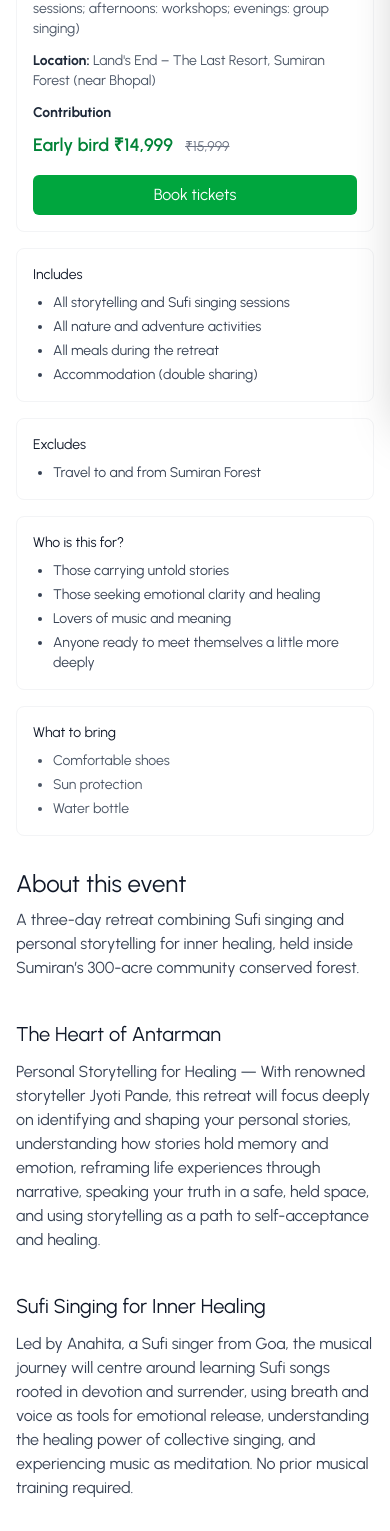
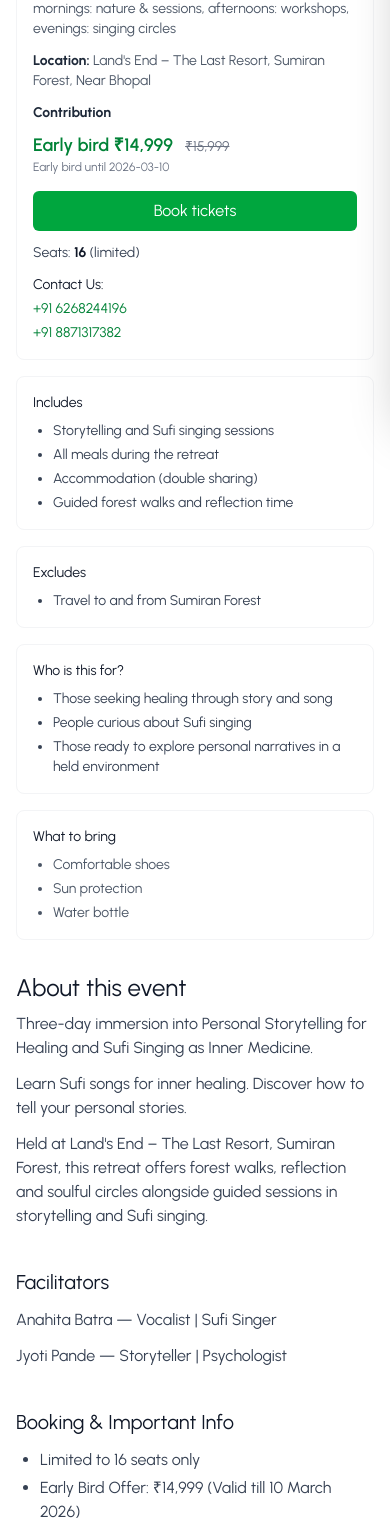
Before and after one commit to enoughio/LendsEndResot, a Next.js app: page /events/antarman-2026 in a window 390 px wide. Shown: the part 430-1961 px from the top of the page. Built offline with nearby package versions, Linux system fonts and the light colour scheme.

Commit message:
update : updated layout and content of event page

```diff
--- a/src/app/events/[slug]/page.tsx
+++ b/src/app/events/[slug]/page.tsx
@@ -38,7 +38,15 @@ export default async function EventDetails({ params }: { params: Promise<{ slug:
         <article className="lg:col-span-2 space-y-6 order-last lg:order-first">
           <div className="text-gray-700">
             <h2 className="text-gray-900 text-2xl">About this event</h2>
-            <p className="mt-2">{event.shortDescription}</p>
+            {event.description ? (
+              <div className="mt-2 space-y-3 text-gray-700">
+                {event.description.split(/\n\n+/).map((p, i) => (
+                  <p key={i}>{p}</p>
+                ))}
+              </div>
+            ) : (
+              <p className="mt-2">{event.shortDescription}</p>
+            )}
           </div>
 
           {/* Structured sections from event data (matches PDF layout) */}
@@ -105,8 +113,31 @@ export default async function EventDetails({ params }: { params: Promise<{ slug:
               )}
             </div>
 
-            <div className="mt-4">
-              <a id="book" href="#" className="block w-full text-center bg-green-600 hover:bg-green-700 text-white px-4 py-2 rounded-md">Book tickets</a>
+            <div className="mt-4 space-y-3">
+              <a
+                id="book"
+                href={event.registrationLink ?? '#'}
+                target={event.registrationLink ? "_blank" : undefined}
+                rel={event.registrationLink ? "noopener noreferrer" : undefined}
+                className="block w-full text-center bg-green-600 hover:bg-green-700 text-white px-4 py-2 rounded-md"
+              >
+                {event.registrationLink ? 'Book tickets' : 'Book tickets'}
+              </a>
+
+              {event.seats ? (
+                <div className="text-sm text-gray-700">Seats: <strong className="text-gray-900">{event.seats}</strong> (limited)</div>
+              ) : null}
+
+              {event.contact && event.contact.length > 0 ? (
+                <div className="text-sm text-gray-700">
+                  <div className="text-gray-900 font-medium">Contact Us:</div>
+                  <div className="mt-1 space-y-1">
+                    {event.contact.map((c) => (
+                      <div key={c}><a href={`tel:${c.replace(/\s+/g, '')}`} className="text-green-700">{c}</a></div>
+                    ))}
+                  </div>
+                </div>
+              ) : null}
             </div>
           </div>
 
--- a/src/app/events/page.tsx
+++ b/src/app/events/page.tsx
@@ -68,6 +68,9 @@ export default function EventsPage() {
               price={e.price}
               earlyPrice={e.earlyPrice}
               regularPrice={e.regularPrice}
+              registrationLink={e.registrationLink}
+              seats={e.seats}
+              earlyBirdDeadline={e.earlyBirdDeadline}
               href={`/events/${e.slug}`}
             />
           ))}
--- a/src/components/events/EventCard.tsx
+++ b/src/components/events/EventCard.tsx
@@ -13,6 +13,9 @@ type EventCardProps = {
   earlyPrice?: string;
   regularPrice?: string;
   href?: string;
+  registrationLink?: string;
+  seats?: number;
+  earlyBirdDeadline?: string;
 };
 
 const formatDate = (iso: string) => {
@@ -30,18 +33,20 @@ export default function EventCard({
   shortDescription,
   startDate,
   endDate,
-  time,
   location,
   price,
   earlyPrice,
   regularPrice,
   href = "#",
+  registrationLink,
+  seats,
+  earlyBirdDeadline,
 }: EventCardProps) {
   const isMulti = !!endDate && endDate !== startDate;
 
   return (
     <article className="flex flex-col md:flex-row bg-white border border-green-300 rounded-2xl hover:shadow-gray-600 overflow-hidden shadow-sm hover:shadow-lg">
-      <div className="relative w-full md:w-[40%] h-48 md:h-auto flex-shrink-0 rounded-2xl">
+      <div className="relative w-full md:w-[40%] h-96 md:h-auto flex-shrink-0 rounded-2xl">
         <Image
           src={image}
           alt={title}
@@ -61,9 +66,9 @@ export default function EventCard({
               <strong className="text-gray-800">Date:</strong>{" "}
               {formatDate(startDate)}{isMulti ? ` — ${formatDate(endDate as string)}` : ""}
             </div>
-            <div>
+            {/* <div>
               <strong className="text-gray-800">Timing:</strong>{" "}{time}{isMulti ? " (Daily)" : ""}
-            </div>
+            </div> */}
             <div>
               <strong className="text-gray-800">Location:</strong>{" "}{location}
             </div>
@@ -80,13 +85,35 @@ export default function EventCard({
                 )}
               </div>
             ) : null}
+            {seats ? (
+              <div>
+                <strong className="text-gray-800">Seats:</strong> {seats} (limited)
+              </div>
+            ) : null}
+            {earlyBirdDeadline ? (
+              <div>
+                <span className="inline-block bg-yellow-100 text-yellow-800 px-2 py-0.5 rounded-full text-xs">Early-bird valid till {earlyBirdDeadline}</span>
+              </div>
+            ) : null}
           </div>
         </div>
 
         <div className="mt-4 md:mt-6 flex items-center justify-between">
-          <Link href={href} className="inline-block bg-green-600 hover:bg-green-700 text-white px-4 py-2 rounded-2xl text-sm">
-            View details
-          </Link>
+          <div className="flex items-center gap-3">
+            <Link href={href} className="inline-block bg-green-600 hover:bg-green-700 text-white px-4 py-2 rounded-2xl text-sm">
+              View details
+            </Link>
+            {registrationLink ? (
+              <a
+                href={registrationLink}
+                target="_blank"
+                rel="noopener noreferrer"
+                className="inline-block bg-white border border-green-600 text-green-600 px-4 py-2 rounded-2xl text-sm hover:bg-green-50"
+              >
+                Register
+              </a>
+            ) : null}
+          </div>
           <div className="text-xs text-gray-500">Free cancellation</div>
         </div>
       </div>
--- a/src/data/events.ts
+++ b/src/data/events.ts
@@ -13,6 +13,9 @@ export type Event = {
   earlyPrice?: string;
   regularPrice?: string;
   earlyBirdDeadline?: string;
+  seats?: number;
+  registrationLink?: string;
+  contact?: string[];
   includes?: string[];
   excludes?: string[];
   whoFor?: string[];
@@ -51,69 +54,57 @@ export const events: Event[] = [
   {
     id: "3",
     slug: "antarman-2026",
-    title: "Antarman — A Sufi Singing & Personal Storytelling Retreat",
+    title: "ANTARMAN — A Storytelling and Sufi Singing Retreat",
     shortDescription:
-      "A three-day retreat combining Sufi singing and personal storytelling for inner healing, held inside Sumiran’s 300-acre community conserved forest.",
+      "Three-day immersion into personal storytelling for healing and Sufi singing as inner medicine — 20–22 March 2026, Sumiran Forest (near Bhopal).",
     description:
-      `Antarman means the inner self. This retreat is an invitation to meet it — gently, honestly, courageously.
+      `Three-day immersion into Personal Storytelling for Healing and Sufi Singing as Inner Medicine.
 
-For three days, inside a 300-acre community conserved forest, you will enter a space where music becomes medicine and stories become healing. This is not about performance. This is about truth.
+Learn Sufi songs for inner healing.
+Discover how to tell your personal stories.
 
-The Heart of Antarman — Personal Storytelling for Healing
-With renowned storyteller Jyoti Pande, this retreat will focus deeply on identifying and shaping your personal stories, understanding how stories hold memory and emotion, reframing life experiences through narrative, speaking your truth in a safe, held space, and using storytelling as a path to self-acceptance and healing.
-
-Sufi Singing for Inner Healing
-Led by Anahita, a Sufi singer from Goa, the musical journey will centre around learning Sufi songs rooted in devotion and surrender, using breath and voice as tools for emotional release, understanding the healing power of collective singing, and experiencing music as meditation. No prior musical training required.
-
-Held inside Sumiran’s forest, participants will also experience guided forest walks, kayaking in the 60-acre lake, a natural mud bath, archery sessions, silent reflection time, and evenings under open skies. Accommodation (double sharing) and all meals are included.
+Held at Land's End – The Last Resort, Sumiran Forest, this retreat offers forest walks, reflection and soulful circles alongside guided sessions in storytelling and Sufi singing.
 `,
-    images: [
-      "https://images.unsplash.com/photo-1501785888041-af3ef285b470?auto=format&fit=crop&w=1600&q=80",
-      "https://images.unsplash.com/photo-1519681393784-d120267933ba?auto=format&fit=crop&w=1600&q=80",
-      "https://images.unsplash.com/photo-1492684223066-81342ee5ff30?auto=format&fit=crop&w=1600&q=80",
-    ],
+    images: ["/events/antarman.jpeg"],
     startDate: "2026-03-20",
     endDate: "2026-03-22",
-    time: "See daily schedule (mornings: walks & sessions; afternoons: workshops; evenings: group singing)",
-    location: "Land's End – The Last Resort, Sumiran Forest (near Bhopal)",
-    price: "Early Bird ₹14,999 | Regular ₹15,999 (per person, double sharing)",
+    time: "Full-day retreat program across three days; mornings: nature & sessions, afternoons: workshops, evenings: singing circles",
+    location: "Land's End – The Last Resort, Sumiran Forest, Near Bhopal",
+    price: "Early Bird: ₹14,999 (valid till 10 March 2026) • Regular: ₹15,999",
     earlyPrice: "₹14,999",
     regularPrice: "₹15,999",
+    earlyBirdDeadline: "2026-03-10",
+    seats: 16,
+    registrationLink: "https://rzp.io/rzp/fDNN9HW",
+    contact: ["+91 6268244196", "+91 8871317382"],
     includes: [
-      "All storytelling and Sufi singing sessions",
-      "All nature and adventure activities",
+      "Storytelling and Sufi singing sessions",
       "All meals during the retreat",
       "Accommodation (double sharing)",
+      "Guided forest walks and reflection time",
     ],
     excludes: ["Travel to and from Sumiran Forest"],
     whoFor: [
-      "Those carrying untold stories",
-      "Those seeking emotional clarity and healing",
-      "Lovers of music and meaning",
-      "Anyone ready to meet themselves a little more deeply",
+      "Those seeking healing through story and song",
+      "People curious about Sufi singing",
+      "Those ready to explore personal narratives in a held environment",
     ],
     sections: [
       {
-        title: "The Heart of Antarman",
+        title: "Facilitators",
         paragraphs: [
-          "Personal Storytelling for Healing — With renowned storyteller Jyoti Pande, this retreat will focus deeply on identifying and shaping your personal stories, understanding how stories hold memory and emotion, reframing life experiences through narrative, speaking your truth in a safe, held space, and using storytelling as a path to self-acceptance and healing.",
+          "Anahita Batra — Vocalist | Sufi Singer",
+          "Jyoti Pande — Storyteller | Psychologist",
         ],
       },
       {
-        title: "Sufi Singing for Inner Healing",
-        paragraphs: [
-          "Led by Anahita, a Sufi singer from Goa, the musical journey will centre around learning Sufi songs rooted in devotion and surrender, using breath and voice as tools for emotional release, understanding the healing power of collective singing, and experiencing music as meditation. No prior musical training required.",
-        ],
-      },
-      {
-        title: "Healing in the Lap of the Forest",
+        title: "Booking & Important Info",
         bullets: [
-          "Guided forest walks",
-          "Kayaking in the 60-acre lake",
-          "Mud bath in a natural mud pool",
-          "Archery sessions",
-          "Silent reflection time",
-          "Evenings under open skies",
+          "Limited to 16 seats only",
+          "Early Bird Offer: ₹14,999 (Valid till 10 March 2026)",
+          "Regular: ₹15,999",
+          "To register: https://rzp.io/rzp/fDNN9HW",
+          "Contact: +91 6268244196, +91 8871317382",
         ],
       },
     ],
```
Also changed, not shown: public/events/antarman.jpeg (added).
